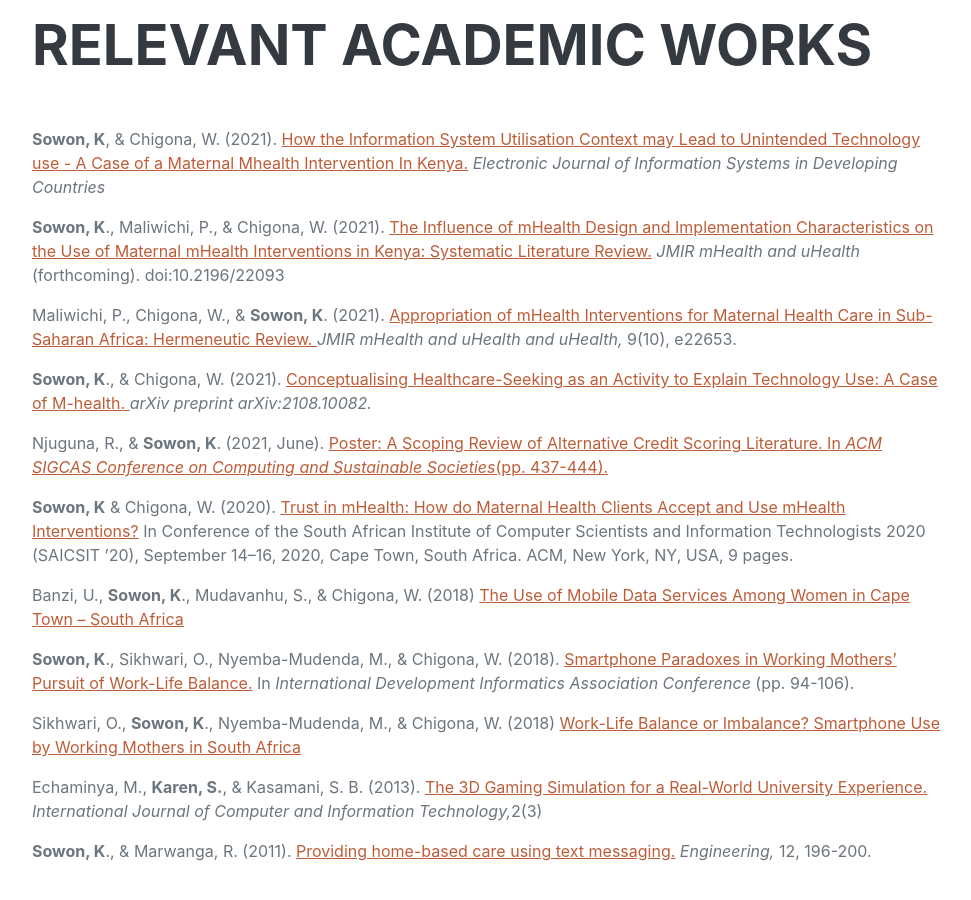
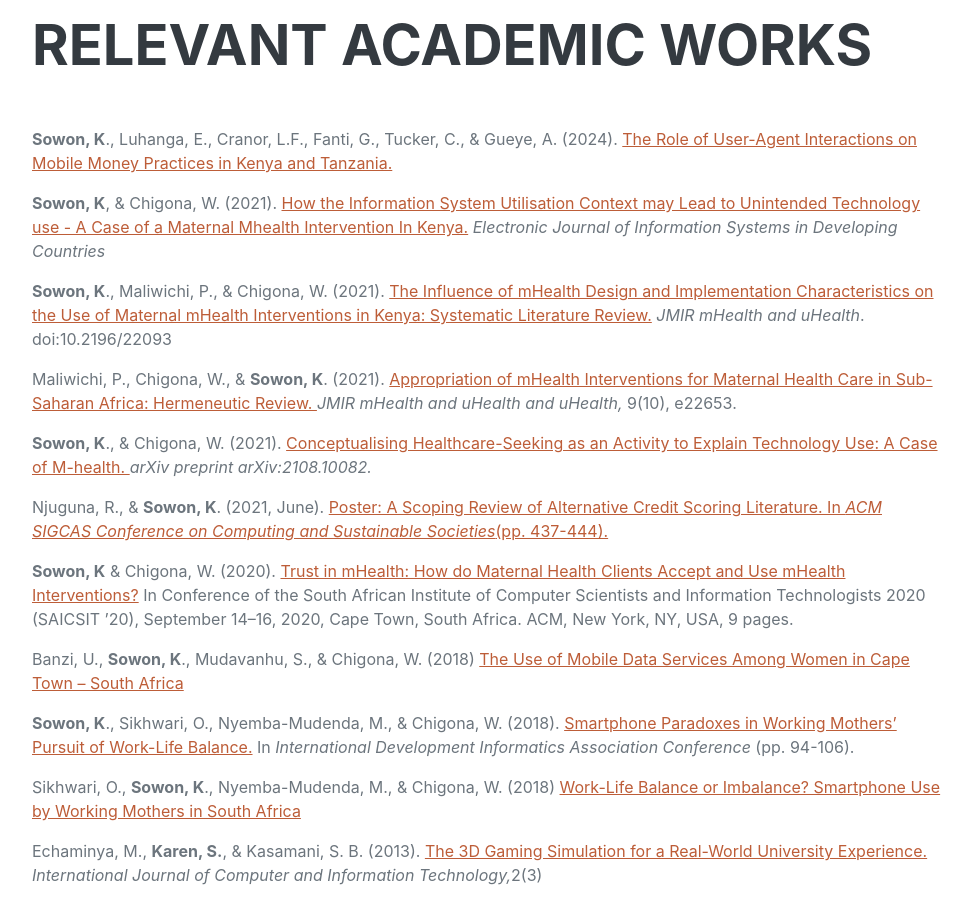
Before and after one commit to kawinita/kawinita.github.io, a plain HTML site: page index.html in a window 1280 px wide. Shown: the part 3320-4220 px from the top of the page, without its empty margins (288-1259 px from the left). Drawn offline with nearby package versions, Linux system fonts and the light colour scheme; some icons are missing; a web font is replaced by a local one.

Commit message:
Update index.html

```diff
--- a/index.html
+++ b/index.html
@@ -164,11 +164,14 @@ My research interests include ICT for Development (ICT4D), Human-technology inte
             <section class="resume-section" id="skills">
                 <div class="resume-section-content">
                     <h2 class="mb-5">Relevant Academic Works</h2>
+                    <div class="content-item">
+                    <p><b>Sowon, K</b>., Luhanga, E., Cranor, L.F., Fanti, G., Tucker, C., & Gueye, A. (2024). <a href="https://spring.sp2024.ieee-security.org/" target="_blank">The Role of User-Agent Interactions on Mobile Money Practices in Kenya and Tanzania.</a></p>
+                </div>
                      <div class="content-item">
                     <p><b>Sowon, K</b>, & Chigona, W. (2021). <a href="https://scholar.google.com/citations?view_op=view_citation&hl=en&user=3BCTEksAAAAJ&citation_for_view=3BCTEksAAAAJ:Tyk-4Ss8FVUC" target="_blank">How the Information System Utilisation Context may Lead to Unintended Technology use - A Case of a Maternal Mhealth Intervention In Kenya.</a> <i>Electronic Journal of Information Systems in Developing Countries </i></p>
                 </div>
                 <div class="content-item">
-                    <p><b>Sowon, K</b>., Maliwichi, P., & Chigona, W. (2021). <a href="https://doi.org/10.2196/22093" target="_blank">The Influence of mHealth Design and Implementation Characteristics on the Use of Maternal mHealth Interventions in Kenya: Systematic Literature Review.</a> <i>JMIR mHealth and uHealth</i> (forthcoming). doi:10.2196/22093</p>
+                    <p><b>Sowon, K</b>., Maliwichi, P., & Chigona, W. (2021). <a href="https://doi.org/10.2196/22093" target="_blank">The Influence of mHealth Design and Implementation Characteristics on the Use of Maternal mHealth Interventions in Kenya: Systematic Literature Review.</a> <i>JMIR mHealth and uHealth</i>. doi:10.2196/22093</p>
                 </div>
                 <div class="content-item">
                     <p>Maliwichi, P., Chigona, W., & <b>Sowon, K</b>. (2021). <a href="https://doi.org/10.2196/22653" target="_blank">Appropriation of mHealth Interventions for Maternal Health Care in Sub-Saharan Africa: Hermeneutic Review. </a><i>JMIR mHealth and uHealth and uHealth,</i> 9(10), e22653.</p>
```
